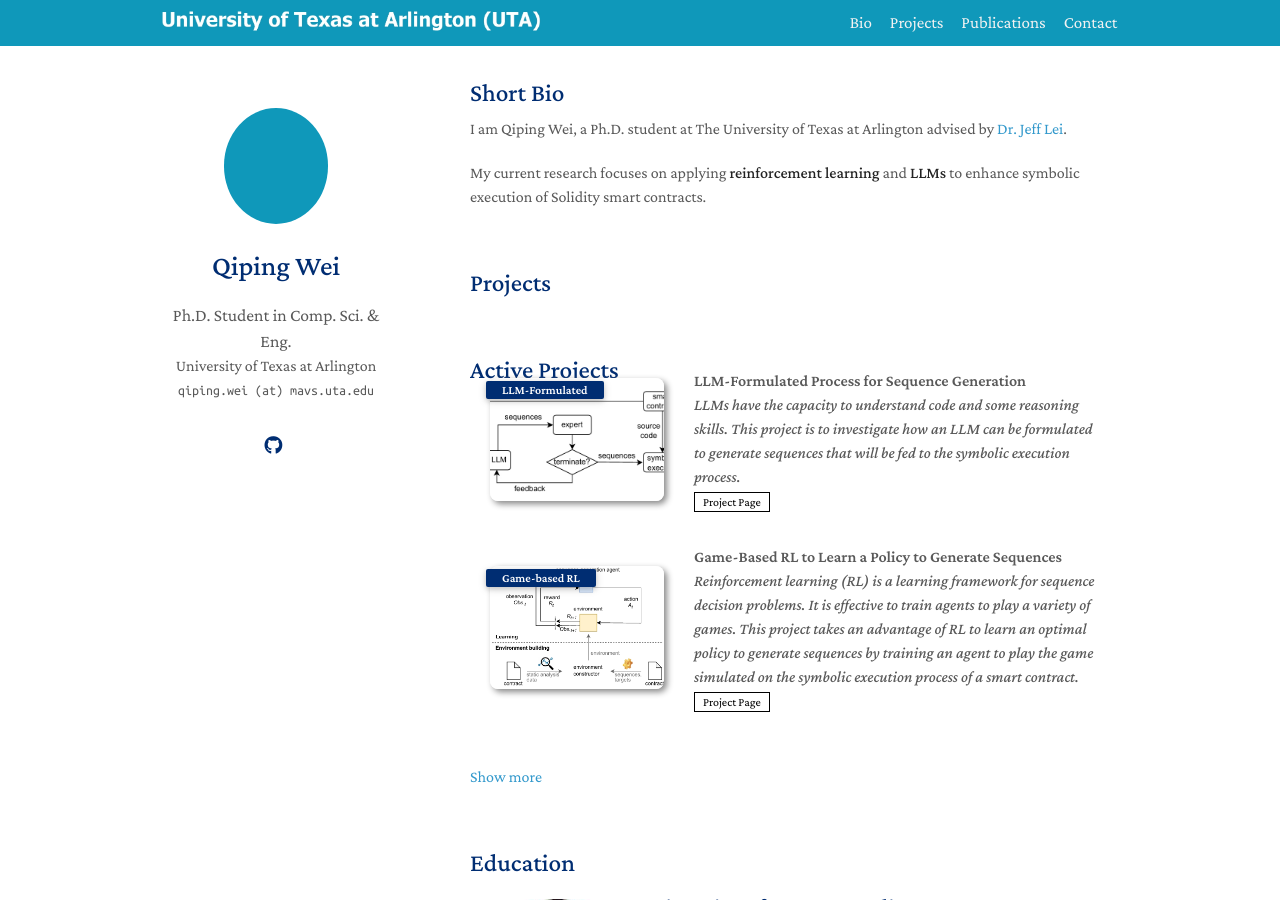
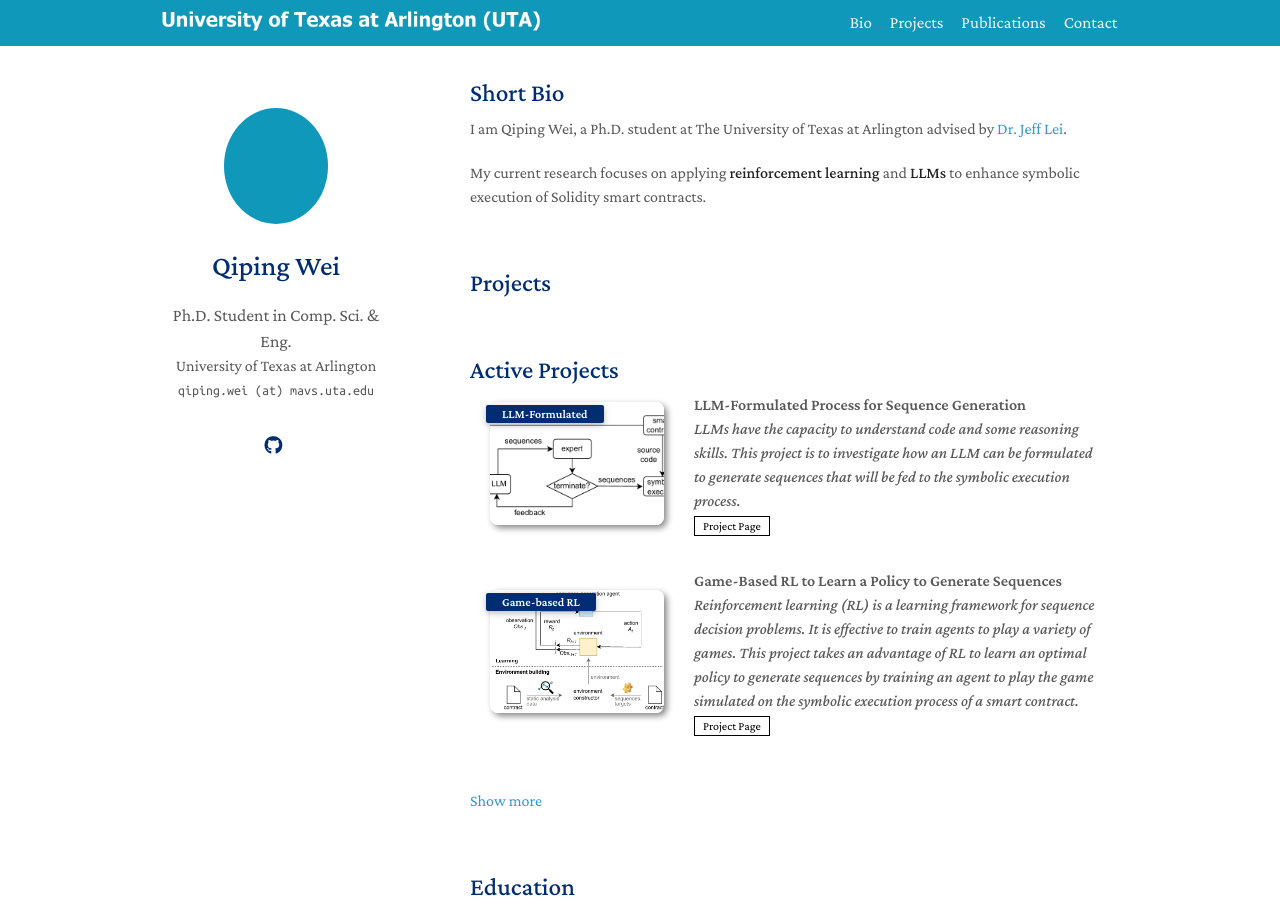
Before and after one commit to Qiana0223/qiana0223.github.io, a Jekyll site: the page built from index.md, in a window 1280 px wide and 900 px high. Built offline with Jekyll 4.4.1, drawn with Linux system fonts in a browser that asks for light colours; a style sheet for code colours, icons or effects is not loaded.

Commit message:
add <br>

```diff
--- a/_includes/projects.md
+++ b/_includes/projects.md
@@ -38,7 +38,7 @@
 
 <h2 style="margin: 60px 0px -15px;">
 Active Projects
-</h2>
+</h2><br>
 
 <!-- current projects -->
 {% for proj in site.data.projects.current %}
@@ -84,7 +84,7 @@ Active Projects
 <ol class="bibliography">
 <h2 style="margin: 60px 0px -15px;">
 Inactive Projects
-</h2>
+</h2><br>
 {% for proj in site.data.projects.old %}
 <li>
 <div class="pub-row">
--- a/_includes/publications.md
+++ b/_includes/publications.md
@@ -42,7 +42,7 @@ Publications
 
 <h2 style="margin: 60px 0px -15px;">
 Conference
-</h2>
+</h2><br>
 
 {% for link in site.data.publications.conference %}
 
@@ -94,7 +94,7 @@ Conference
 
 <h2 style="margin: 60px 0px -15px;">
 Journal
-</h2>
+</h2><br>
 
 {% for link in site.data.publications.journal %}
 
```
